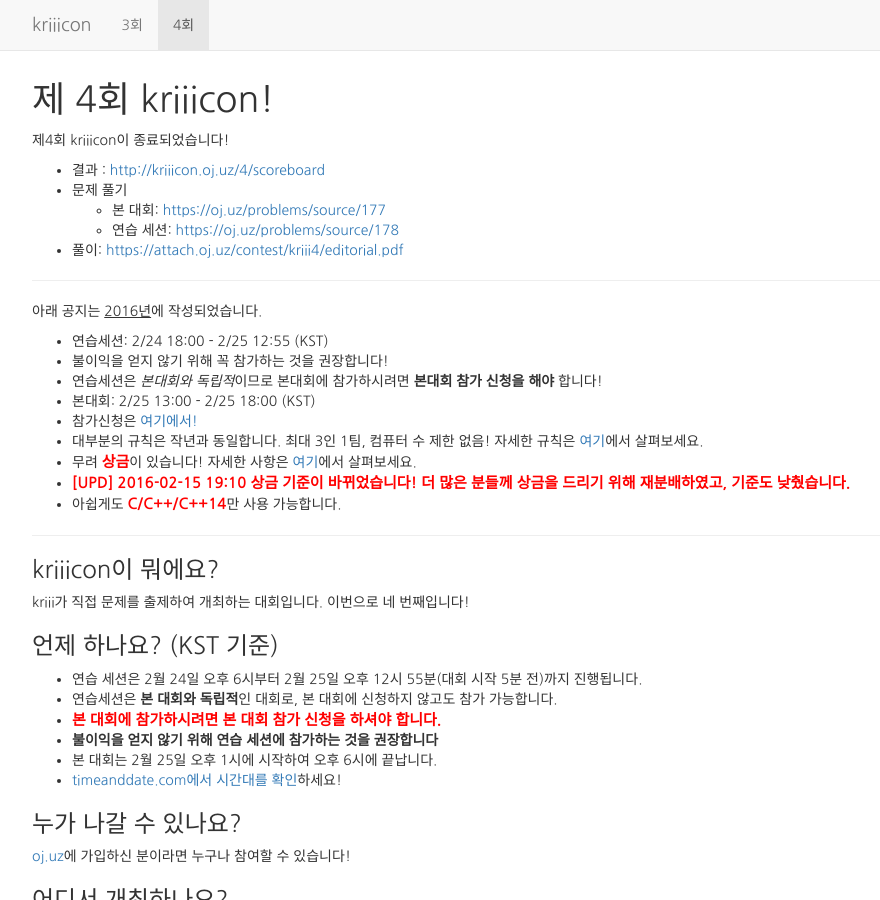
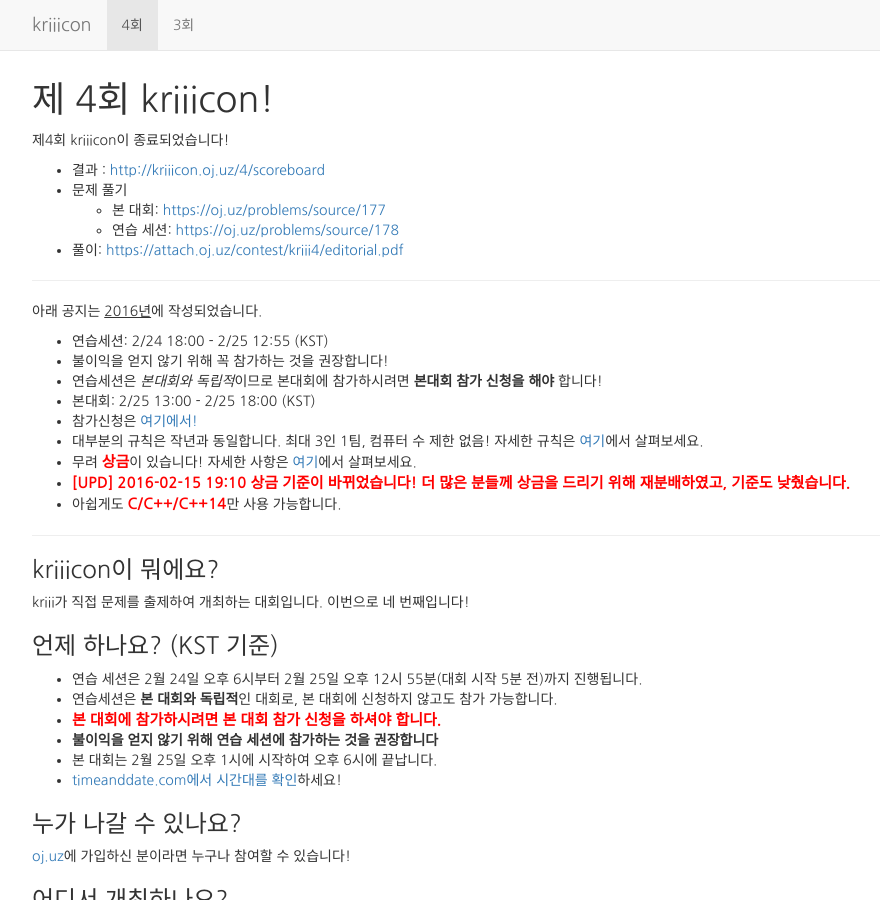
Before and after one commit to ojuz/kriiicon, a Jekyll site: the page built from contests/4/index.md, in a window 1280 px wide and 900 px high. Shown: the whole window, without its empty margins (38-918 px from the left). Built offline with Jekyll 4.4.1, drawn with Linux system fonts in a browser that asks for light colours; nearby versions of some CDN libraries; our own code applies the rules of GitHub Pages for plain Markdown files.

Commit message:
change entry order

```diff
--- a/_layouts/default.html
+++ b/_layouts/default.html
@@ -44,7 +44,7 @@
         </div>
         <div id="navbar" class="collapse navbar-collapse">
           <ul class="nav navbar-nav">
-            {% assign entries = "3|4" | split:"|" %}
+            {% assign entries = "4|3" | split:"|" %}
             {% for entry in entries %}
             {% assign my_url = "/"| append:entry %}
             {% if page.url == my_url %}
```
